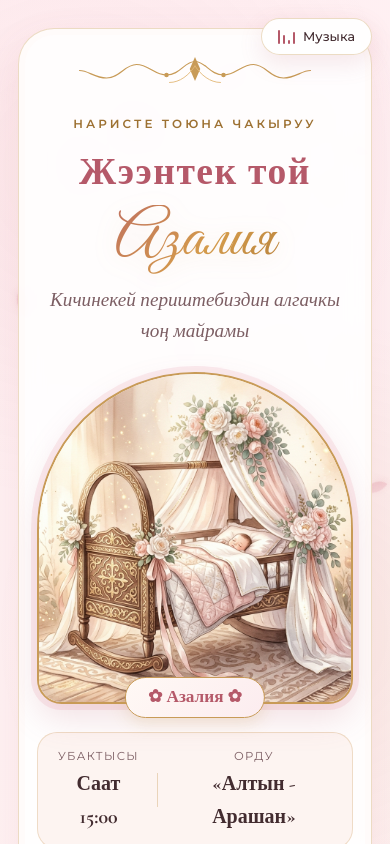
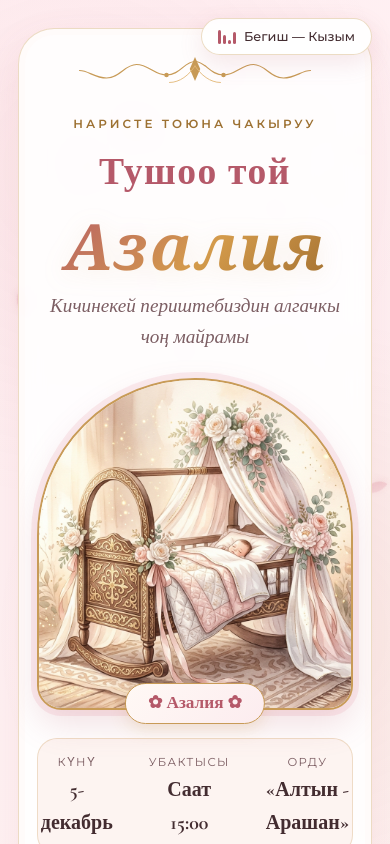
Before and after one commit to begimaimadylbekova73-gif/azaliya-jeentek-toi, a plain HTML site: page index.html in a window 390 px wide. Both pictures are taken after a click on the button "Чакырууну ачуу". Shown: the top 844 px of the page. Drawn offline with nearby package versions, Linux system fonts and the light colour scheme; a web font is replaced by a local one.

Commit message:
Update to Tushoo Toi, Dec 5 date, clear font for Azaliya, and Begish - Kyzym audio

```diff
--- a/index.html
+++ b/index.html
@@ -3,11 +3,11 @@
 <head>
   <meta charset="UTF-8" />
   <meta name="viewport" content="width=device-width, initial-scale=1.0" />
-  <title>Жээнтек той — Азалия | Чакыруу</title>
-  <meta name="description" content="Азалиянын Жээнтек тоюна чакыруу. Ресторан Алтын - Арашан, Улица Курманжан датка, 180. Саат 15:00." />
+  <title>Тушоо той — Азалия | Чакыруу</title>
+  <meta name="description" content="Азалиянын Тушоо тоюна чакыруу. 5-декабрь, саат 15:00. Ресторан Алтын - Арашан, Улица Курманжан датка, 180." />
   <link rel="preconnect" href="https://fonts.googleapis.com">
   <link rel="preconnect" href="https://fonts.gstatic.com" crossorigin>
-  <link href="https://fonts.googleapis.com/css2?family=Cormorant+Garamond:ital,wght@0,400;0,500;0,600;0,700;1,400;1,600&family=Great+Vibes&family=Montserrat:wght@300;400;500;600&family=Playfair+Display:ital,wght@0,500;0,600;0,700;1,400&display=swap" rel="stylesheet">
+  <link href="https://fonts.googleapis.com/css2?family=Cormorant+Garamond:ital,wght@0,400;0,500;0,600;0,700;1,400;1,600;1,700&family=Montserrat:wght@300;400;500;600&family=Playfair+Display:ital,wght@0,500;0,600;0,700;1,400;1,600;1,700&display=swap" rel="stylesheet">
   <link rel="stylesheet" href="style.css" />
 </head>
 <body>
@@ -34,7 +34,7 @@
         </svg>
       </div>
       <span class="welcome-badge">ЧАКЫРУУ КАТЫ</span>
-      <h2 class="welcome-event">Жээнтек той</h2>
+      <h2 class="welcome-event">Тушоо той</h2>
       <h1 class="welcome-name">Азалия</h1>
       <p class="welcome-sub">Сиздерди биздин кубанычыбызга ортоктош болууга чакырабыз</p>
       <button id="openInviteBtn" class="btn-primary welcome-btn">
@@ -49,15 +49,17 @@
   <!-- Плавающий лепестковый/звёздный фон -->
   <div id="petalsContainer" class="petals-container" aria-hidden="true"></div>
 
+  <!-- Аудиоплеер: Бегиш - Кызыма -->
+  <audio id="bgMusic" src="assets/audio/begish-kyzyma.mp3" preload="auto" loop></audio>
+
   <!-- Кнопка музыки -->
-  <button id="musicToggle" class="music-toggle" aria-label="Музыканы күйгүзүү же өчүрүү" title="Музыка">
+  <button id="musicToggle" class="music-toggle" aria-label="Музыканы күйгүзүү же өчүрүү" title="Бегиш — Кызым">
     <div class="music-bars" id="musicBars">
       <span></span><span></span><span></span><span></span>
     </div>
-    <span class="music-label" id="musicLabel">Музыка</span>
+    <span class="music-label" id="musicLabel">Бегиш — Кызым</span>
   </button>
 
-  <!-- Фоновая нежная мелодия (генерируемая музыкальная шкатулка Web Audio API + fallback аудио) -->
   <main class="invitation-wrapper">
 
     <!-- 1. ГЛАВНЫЙ ЭКРАН (HERO) -->
@@ -74,7 +76,7 @@
       </div>
 
       <p class="hero-pretitle">НАРИСТЕ ТОЮНА ЧАКЫРУУ</p>
-      <h2 class="hero-event-type">Жээнтек той</h2>
+      <h2 class="hero-event-type">Тушоо той</h2>
       <h1 class="hero-baby-name">Азалия</h1>
       <p class="hero-tagline">Кичинекей периштебиздин алгачкы чоң майрамы</p>
 
@@ -83,7 +85,7 @@
         <div class="arch-inner">
           <img
             src="assets/images/hero_baby_beshik.png"
-            alt="Жээнтек той — Азалия"
+            alt="Тушоо той — Азалия"
             class="hero-illustration"
             onerror="this.style.display='none'; document.getElementById('heroFallbackSvg').style.display='flex';"
           />
@@ -104,6 +106,11 @@
 
       <div class="hero-quick-info">
         <div class="quick-pill">
+          <span class="pill-label">Күнү</span>
+          <span class="pill-value">5-декабрь</span>
+        </div>
+        <div class="quick-divider"></div>
+        <div class="quick-pill">
           <span class="pill-label">Убактысы</span>
           <span class="pill-value">Саат 15:00</span>
         </div>
@@ -122,12 +129,12 @@
       </a>
     </section>
 
-    <!-- 2. ТЕКСТ ПРИГЛАШЕНИЯ (ОСТАЛЬНЫЕ ТЕКСТЫ СОХРАНЕНЫ В КЛАССИЧЕСКОМ СТИЛЕ ТОЯ) -->
+    <!-- 2. ТЕКСТ ПРИГЛАШЕНИЯ -->
     <section id="invitation-text" class="card-section reveal">
       <div class="section-emblem">
         <img
           src="assets/images/baby_princess_emblem.png"
-          alt="Азалия — Жээнтек той"
+          alt="Азалия — Тушоо той"
           class="emblem-img"
           onerror="this.style.display='none'"
         />
@@ -140,7 +147,7 @@
         <p>
           Үйүбүзгө нур чачып, кубаныч тартуулаган кичинекей
           <strong class="highlight-name">Азалиянын</strong> жарык дүйнөгө келишине арналган
-          <strong class="highlight-event">«Жээнтек той»</strong> салтанатыбыздын кадырлуу коногу болуп,
+          <strong class="highlight-event">«Тушоо той»</strong> салтанатыбыздын кадырлуу коногу болуп,
           ак дасторконубуздан даам сызып, ак батаңыздарды берип кетүүгө чын жүрөктөн чакырабыз!
         </p>
       </div>
@@ -153,10 +160,10 @@
       <div class="ornament-mini" aria-hidden="true">✦ ❀ ✦</div>
     </section>
 
-    <!-- 3. ВРЕМЯ ПРОВЕДЕНИЯ И ТАЙМЕР -->
+    <!-- 3. ДАТА, ВРЕМЯ ПРОВЕДЕНИЯ И ТАЙМЕР -->
     <section class="card-section time-section reveal">
       <span class="section-subtitle">САЛТАНАТ УБАКТЫСЫ</span>
-      <h2 class="section-title">Тойдун башталышы</h2>
+      <h2 class="section-title">Тойдун күнү жана башталышы</h2>
 
       <div class="time-featured-box">
         <div class="time-icon-circle">
@@ -165,13 +172,13 @@
             <path d="M12 7v5l3 2"/>
           </svg>
         </div>
-        <div class="time-big-label">Башталуу убактысы / Время</div>
-        <div class="time-big-value">15:00</div>
+        <div class="time-big-label">5-декабрь 2026-жыл • Башталуу убактысы</div>
+        <div class="time-big-value">05.12.2026 | 15:00</div>
         <p class="time-note">Кечикпей келүүңүздөрдү суранабыз</p>
       </div>
 
       <div class="countdown-wrapper">
-        <p class="countdown-caption">Тойго чейин калды:</p>
+        <p class="countdown-caption">Тойго чейин калды (5-декабрь, 15:00):</p>
         <div class="countdown-grid" id="countdownGrid">
           <div class="countdown-item">
             <span class="countdown-num" id="cdDays">00</span>
@@ -217,7 +224,7 @@
         <h3 class="venue-name">Ресторан «Алтын - Арашан»</h3>
         <p class="venue-address-label">Адрес:</p>
         <p class="venue-address">Улица Курманжан датка, 180</p>
-        <p class="venue-time-chip">Саат / Время: <strong>15:00</strong></p>
+        <p class="venue-time-chip">5-декабрь • Саат / Время: <strong>15:00</strong></p>
 
         <div class="map-buttons">
           <a
@@ -264,15 +271,15 @@
           </div>
         </div>
         <div class="timeline-item">
-          <div class="timeline-time">15:30</div>
+          <div class="timeline-time">16:00</div>
           <div class="timeline-dot"></div>
           <div class="timeline-content">
             <h4>Салтанаттуу ачылыш</h4>
-            <p>Азалиянын Жээнтек тоюн ачуу жана бешик ыры</p>
+            <p>Азалиянын Тушоо тоюн ачуу жана бешик ыры</p>
           </div>
         </div>
         <div class="timeline-item">
-          <div class="timeline-time">16:00</div>
+          <div class="timeline-time">17:30</div>
           <div class="timeline-dot"></div>
           <div class="timeline-content">
             <h4>Ак дасторкон жана бата берүү</h4>
@@ -280,7 +287,7 @@
           </div>
         </div>
         <div class="timeline-item">
-          <div class="timeline-time">17:30</div>
+          <div class="timeline-time">19:30</div>
           <div class="timeline-dot"></div>
           <div class="timeline-content">
             <h4>Оюн-зоок жана бий</h4>
@@ -381,7 +388,7 @@
           </button>
           <a
             id="whatsappShareBtn"
-            href="https://wa.me/?text=%D0%A3%D1%80%D0%BC%D0%B0%D1%82%D1%82%D1%83%D1%83%20%D0%BA%D0%BE%D0%BD%D0%BE%D0%BA%D1%82%D0%BE%D1%80!%20%D0%A1%D0%B8%D0%B7%D0%B4%D0%B5%D1%80%D0%B4%D0%B8%20%D0%90%D0%B7%D0%B0%D0%BB%D0%B8%D1%8F%D0%BD%D1%8B%D0%BD%20%D0%96%D1%8D%D1%8D%D0%BD%D1%82%D0%B5%D0%BA%20%D1%82%D0%BE%D1%8E%D0%BD%D0%B0%20%D1%87%D0%B0%D0%BA%D1%8B%D1%80%D0%B0%D0%B1%D1%8B%D0%B7%3A%20https%3A%2F%2Fis.gd%2Fazaliya_jeentek_toi"
+            href="https://wa.me/?text=%D0%A3%D1%80%D0%BC%D0%B0%D1%82%D1%82%D1%83%D1%83%20%D0%BA%D0%BE%D0%BD%D0%BE%D0%BA%D1%82%D0%BE%D1%80!%20%D0%A1%D0%B8%D0%B7%D0%B4%D0%B5%D1%80%D0%B4%D0%B8%20%D0%90%D0%B7%D0%B0%D0%BB%D0%B8%D1%8F%D0%BD%D1%8B%D0%BD%20%D0%A2%D1%83%D1%88%D0%BE%D0%BE%20%D1%82%D0%BE%D1%8E%D0%BD%D0%B0%20%D1%87%D0%B0%D0%BA%D1%8B%D1%80%D0%B0%D0%B1%D1%8B%D0%B7%20(5-%D0%B4%D0%B5%D0%BA%D0%B0%D0%B1%D1%80%D1%8C%2C%2015%3A00)%3A%20https%3A%2F%2Fis.gd%2Fazaliya_tushoo_toi"
             target="_blank"
             rel="noopener noreferrer"
             class="btn-map btn-whatsapp"
@@ -391,8 +398,8 @@
         </div>
       </div>
       <div class="ornament-mini">✦ ❀ ✦</div>
-      <p class="footer-title">Жээнтек той — Азалия</p>
-      <p class="footer-meta">Ресторан «Алтын - Арашан» • Курманжан датка, 180 • 15:00</p>
+      <p class="footer-title">Тушоо той — Азалия</p>
+      <p class="footer-meta">5-декабрь • Ресторан «Алтын - Арашан» • Курманжан датка, 180 • 15:00</p>
       <p class="footer-hosts">Той ээлери: Мээрим, Азамат, Бегимай</p>
     </footer>
 
--- a/script.js
+++ b/script.js
@@ -1,95 +1,82 @@
 // =========================================================================
-// НАСТРОЙКА ДАТЫ И ВРЕМЕНИ ТОРЖЕСТВА (Время 15:00 уже установлено)
-// По умолчанию ставится ближайшая праздничная дата в 15:00, можно указать точную дату:
-// Например: const CUSTOM_EVENT_DATE = "2026-11-28T15:00:00";
+// НАСТРОЙКА ДАТЫ И ВРЕМЕНИ ТОРЖЕСТВА: 5 ДЕКАБРЯ 2026, 15:00
 // =========================================================================
-const CUSTOM_EVENT_DATE = null;
+const CUSTOM_EVENT_DATE = "2026-12-05T15:00:00+06:00";
 
 function getTargetDate() {
   if (CUSTOM_EVENT_DATE) {
     return new Date(CUSTOM_EVENT_DATE);
   }
   const now = new Date();
-  const target = new Date(now);
-  target.setDate(now.getDate() + 10);
-  target.setHours(15, 0, 0, 0);
+  const target = new Date(now.getFullYear(), 11, 5, 15, 0, 0);
   return target;
 }
 
 const targetEventDate = getTargetDate();
 
-// 1. Вступительный экран-конверт и запуск нежной мелодии
+// 1. Вступительный экран-конверт и запуск песни «Бегиш — Кызым» с момента начала пения (15.5 сек)
 const welcomeOverlay = document.getElementById('welcomeOverlay');
 const openInviteBtn = document.getElementById('openInviteBtn');
 const musicToggle = document.getElementById('musicToggle');
 const musicBars = document.getElementById('musicBars');
 const musicLabel = document.getElementById('musicLabel');
+const bgMusic = document.getElementById('bgMusic');
 
-let audioCtx = null;
+// Секунда, на которой Бегиш начинает петь («Мен уктап жатып сен жөнүндө ойлойм...»)
+const VOCAL_START_SECONDS = 15.5;
 let isPlayingMusic = false;
-let melodyInterval = null;
+let hasSeekedToVocal = false;
 
-// Нежная праздничная мелодия в стиле музыкальной шкатулки (бешик ыры / колыбельная)
-const melodyNotes = [
-  523.25, 659.25, 783.99, 659.25,
-  880.00, 783.99, 659.25, 587.33,
-  523.25, 587.33, 659.25, 783.99,
-  659.25, 587.33, 523.25, 523.25
-];
-let noteIndex = 0;
+function seekToVocalStart() {
+  if (!bgMusic) return;
+  try {
+    if (!hasSeekedToVocal || bgMusic.currentTime < VOCAL_START_SECONDS) {
+      bgMusic.currentTime = VOCAL_START_SECONDS;
+      hasSeekedToVocal = true;
+    }
+  } catch (e) {
+    // Если метаданные еще не загрузились, перемотаем при loadedmetadata
+  }
+}
 
-function playGentleNote(freq) {
-  if (!audioCtx) return;
-  const osc = audioCtx.createOscillator();
-  const gain = audioCtx.createGain();
-  osc.type = 'sine';
-  osc.frequency.setValueAtTime(freq, audioCtx.currentTime);
+if (bgMusic) {
+  bgMusic.volume = 0.85;
+  bgMusic.addEventListener('loadedmetadata', () => {
+    if (!hasSeekedToVocal) {
+      bgMusic.currentTime = VOCAL_START_SECONDS;
+      hasSeekedToVocal = true;
+    }
+  });
 
-  gain.gain.setValueAtTime(0.001, audioCtx.currentTime);
-  gain.gain.exponentialRampToValueAtTime(0.055, audioCtx.currentTime + 0.08);
-  gain.gain.exponentialRampToValueAtTime(0.0008, audioCtx.currentTime + 1.15);
-
-  osc.connect(gain);
-  gain.connect(audioCtx.destination);
-  osc.start();
-  osc.stop(audioCtx.currentTime + 1.2);
+  // Когда песня заканчивается или уходит в инструментальный финал, повторяем снова со слов
+  bgMusic.addEventListener('timeupdate', () => {
+    if (bgMusic.currentTime >= 145) {
+      bgMusic.currentTime = VOCAL_START_SECONDS;
+    }
+  });
 }
 
 function startMusic() {
-  try {
-    if (!audioCtx) {
-      const AudioContextClass = window.AudioContext || window.webkitAudioContext;
-      audioCtx = new AudioContextClass();
-    }
-    if (audioCtx.state === 'suspended') {
-      audioCtx.resume();
-    }
-    if (isPlayingMusic) return;
-    isPlayingMusic = true;
-    musicBars.classList.add('playing');
-    musicLabel.textContent = 'Музыка';
-
-    playGentleNote(melodyNotes[noteIndex % melodyNotes.length]);
-    noteIndex++;
-
-    melodyInterval = setInterval(() => {
-      if (!isPlayingMusic) return;
-      playGentleNote(melodyNotes[noteIndex % melodyNotes.length]);
-      noteIndex++;
-    }, 650);
-  } catch (err) {
-    console.warn('Audio autoplay prevented:', err);
-  }
+  if (!bgMusic) return;
+  seekToVocalStart();
+  bgMusic
+    .play()
+    .then(() => {
+      isPlayingMusic = true;
+      musicBars.classList.add('playing');
+      musicLabel.textContent = 'Бегиш — Кызым';
+    })
+    .catch((err) => {
+      console.warn('Autoplay prevented:', err);
+    });
 }
 
 function stopMusic() {
+  if (!bgMusic) return;
+  bgMusic.pause();
   isPlayingMusic = false;
   musicBars.classList.remove('playing');
-  musicLabel.textContent = 'Үнсүз';
-  if (melodyInterval) {
-    clearInterval(melodyInterval);
-    melodyInterval = null;
-  }
+  musicLabel.textContent = 'Музыка (пауза)';
 }
 
 if (openInviteBtn && welcomeOverlay) {
@@ -109,7 +96,7 @@ if (musicToggle) {
   });
 }
 
-// 2. Таймер обратного отсчёта до 15:00
+// 2. Таймер обратного отсчёта до 5 декабря 15:00
 function updateCountdown() {
   const now = new Date().getTime();
   const distance = targetEventDate.getTime() - now;
@@ -202,7 +189,7 @@ if (rsvpForm) {
 }
 
 // 6. Кнопка копирования публичной ссылки
-const PUBLIC_INVITE_URL = 'https://is.gd/azaliya_jeentek_toi';
+const PUBLIC_INVITE_URL = 'https://is.gd/azaliya_tushoo_toi';
 const copyLinkBtn = document.getElementById('copyLinkBtn');
 const copyLinkText = document.getElementById('copyLinkText');
 
--- a/style.css
+++ b/style.css
@@ -105,13 +105,15 @@ body::before {
 }
 
 .welcome-name {
-  font-family: 'Great Vibes', 'Cormorant Garamond', cursive;
-  font-size: 4.2rem;
-  font-weight: 400;
+  font-family: 'Playfair Display', 'Cormorant Garamond', Georgia, serif;
+  font-style: italic;
+  font-size: 4rem;
+  font-weight: 700;
+  letter-spacing: 0.02em;
   background: linear-gradient(135deg, #B55969 0%, #C89B57 55%, #9D7132 100%);
   -webkit-background-clip: text;
   -webkit-text-fill-color: transparent;
-  margin: 4px 0 12px;
+  margin: 6px 0 14px;
   line-height: 1.15;
 }
 
@@ -260,14 +262,16 @@ body::before {
 }
 
 .hero-baby-name {
-  font-family: 'Great Vibes', 'Playfair Display', cursive;
-  font-size: 5rem;
-  font-weight: 400;
+  font-family: 'Playfair Display', 'Cormorant Garamond', Georgia, serif;
+  font-style: italic;
+  font-size: 4.5rem;
+  font-weight: 700;
+  letter-spacing: 0.02em;
   background: linear-gradient(135deg, #B55969 0%, #D49B4B 55%, #9D6B2E 100%);
   -webkit-background-clip: text;
   -webkit-text-fill-color: transparent;
-  line-height: 1.12;
-  margin: 2px 0 8px;
+  line-height: 1.15;
+  margin: 4px 0 10px;
   filter: drop-shadow(0 4px 12px rgba(200, 155, 87, 0.15));
 }
 
```
Also changed, not shown: 2 other files.
